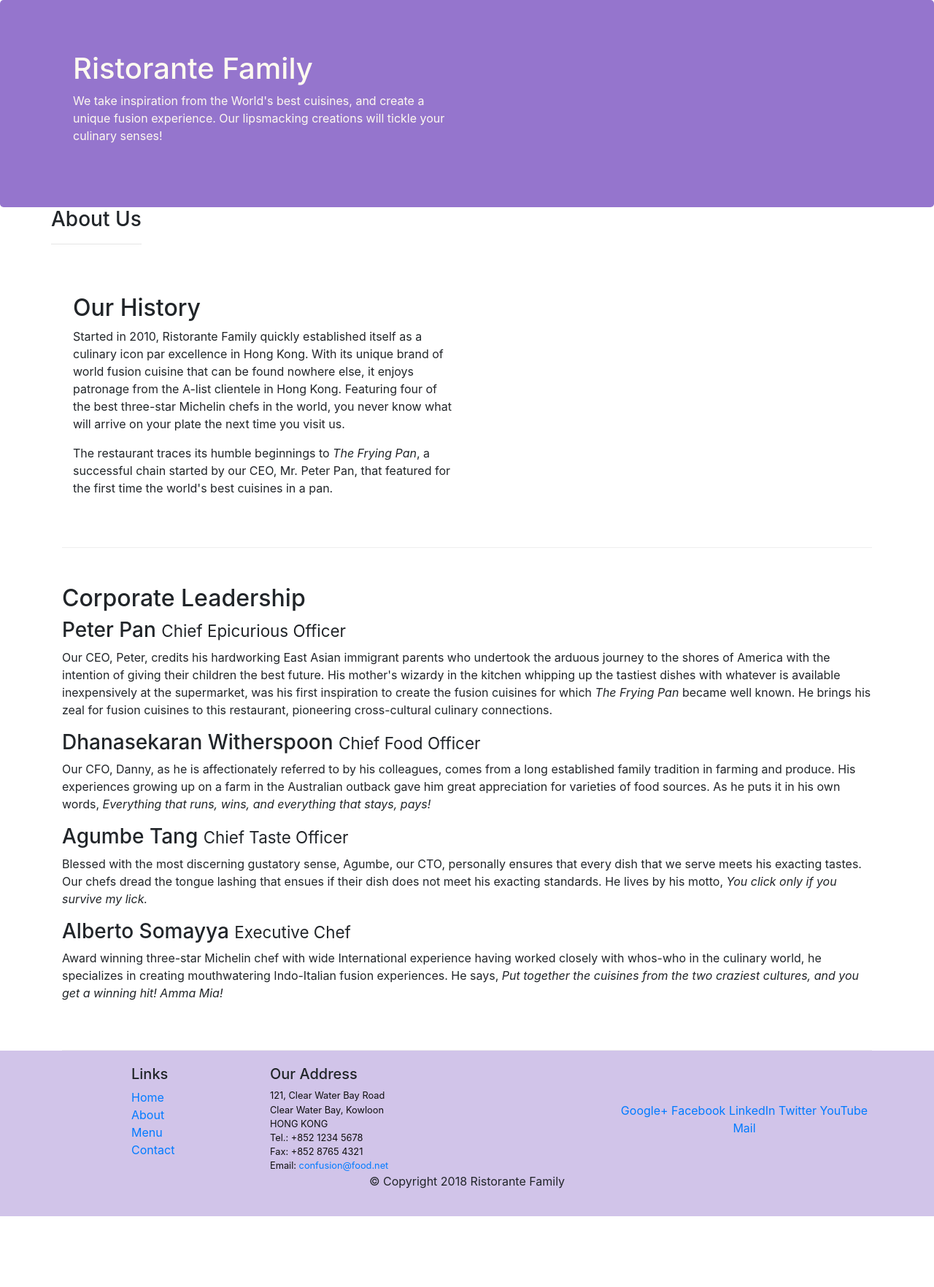
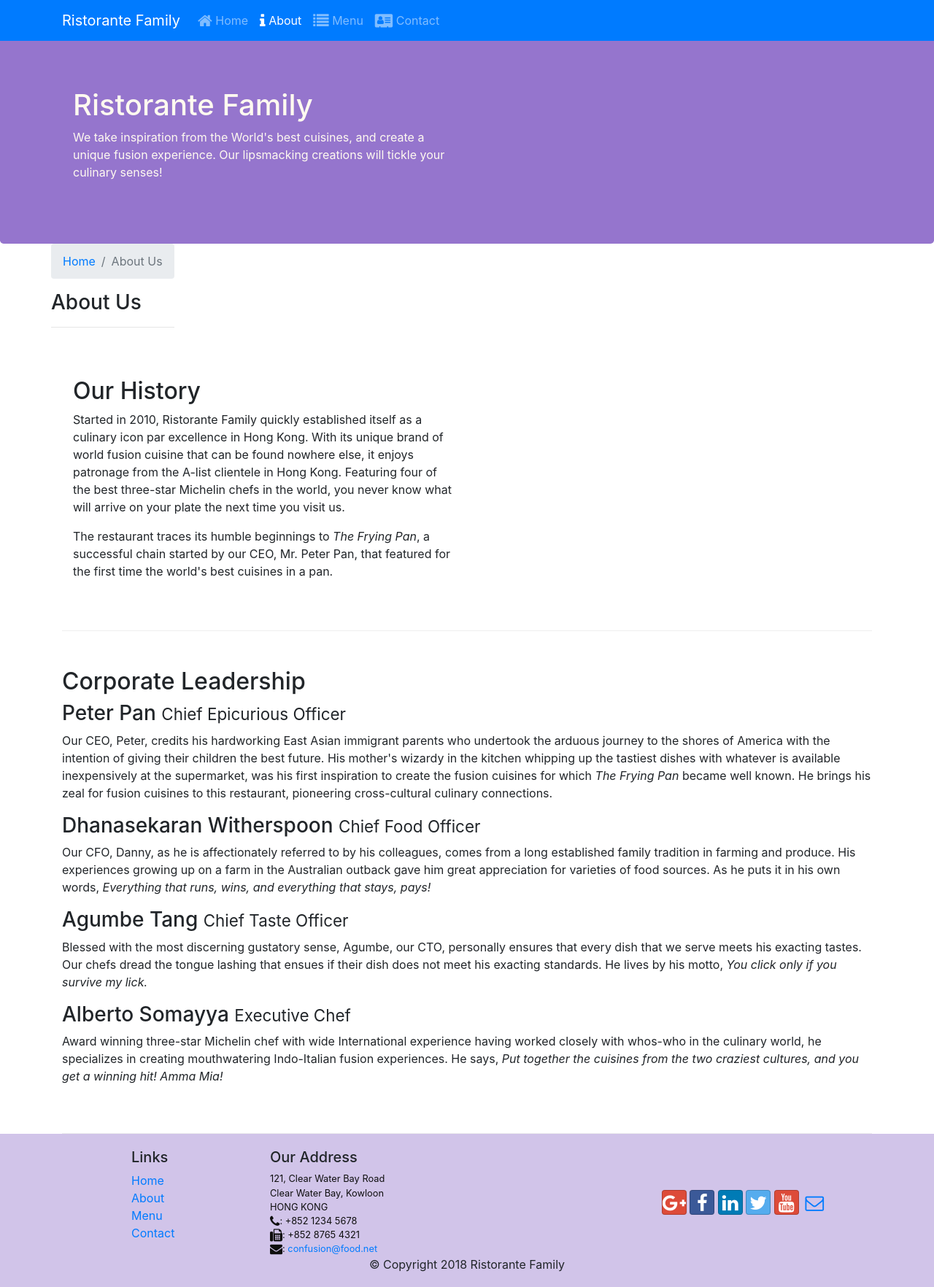
Before and after one commit to MarcoAneloa/bootstrap4-restaurante, a website: page aboutus.html in a window 1280 px wide. Shown: the whole page at 73% size. Before the commit the page ends 1667 px from the top, so only its background shows below. Drawn offline with nearby package versions, Linux system fonts and the light colour scheme.

Commit message:
Icon Fonts

```diff
--- a/aboutus.html
+++ b/aboutus.html
@@ -11,6 +11,8 @@
 
     <!-- Bootstrap CSS -->
     <link rel="stylesheet" href="node_modules/bootstrap/dist/css/bootstrap.min.css">
+    <link rel="stylesheet" href="node_modules/font-awesome/css/font-awesome.min.css">
+    <link rel="stylesheet" href="node_modules/bootstrap-social/bootstrap-social.css">
     <link href="css/styles.css" rel="stylesheet">
     <style>
        /* div{
@@ -23,6 +25,23 @@
 <body>
 
     <header class="jumbotron">
+        <nav class="navbar navbar-dark navbar-expand-sm bg-primary fixed-top">
+            <div class="container">
+                <button class="navbar-toggler" type="button" data-toggle="collapse" data-target="#Navbar">
+                    <span class="navbar-toggler-icon"></span>
+                </button>
+                <a class="navbar-brand" href="./index.html">Ristorante Family</a>
+                <div class="collapse navbar-collapse" id="Navbar">
+                    <ul class="navbar-nav mr-auto">
+                        <li class="nav-item"><a class="nav-link" href="./index.html"><span class="fa fa-home fa-lg"></span> Home</a></li>
+                        <li class="nav-item active"><a class="nav-link" href="#"><span class="fa fa-info fa-lg"></span> About</a></li>
+                        <li class="nav-item"><a class="nav-link" href="#"><span class="fa fa-list fa-lg"></span> Menu</a></li>
+                        <li class="nav-item"><a class="nav-link" href="#"><span class="fa fa-address-card fa-lg"></span> Contact</a></li>
+                    </ul>
+                </div>
+            </div>
+        </nav>
+
         <div class="container">
             <div class="row row-header">
                 <div class="col-12 col-sm-6">
@@ -38,6 +57,10 @@
     <div class="container">
         <div class="row">
             <div>
+                <ol class="col-12 breadcrumb">
+                        <li class="breadcrumb-item"><a href="./index.html">Home</a></li>
+                        <li class="breadcrumb-item active">About Us</li>
+                </ol>
                <h3>About Us</h3>
                <hr>
             </div>
@@ -76,7 +99,7 @@
                 <div class="col-4 offset-1 col-sm-2">
                     <h5>Links</h5>
                     <ul class="list-unstyled">
-                        <li><a href="#">Home</a></li>
+                        <li><a href="./index.html">Home</a></li>
                         <li><a href="#">About</a></li>
                         <li><a href="#">Menu</a></li>
                         <li><a href="#">Contact</a></li>
@@ -88,19 +111,20 @@
 		              121, Clear Water Bay Road<br>
 		              Clear Water Bay, Kowloon<br>
 		              HONG KONG<br>
-		              Tel.: +852 1234 5678<br>
-		              Fax: +852 8765 4321<br>
-		              Email: <a href="mailto:confusion@food.net">confusion@food.net</a>
+		              <i class="fa fa-phone fa-lg"></i>: +852 1234 5678<br>
+                      <i class="fa fa-fax fa-lg"></i>: +852 8765 4321<br>
+                      <i class="fa fa-envelope fa-lg"></i>:
+                      <a href="mailto:confusion@food.net">confusion@food.net</a>
 		           </address>
                 </div>
                 <div class="col-12 col-sm-4 align-self-center">
                     <div class="text-center">
-                        <a href="http://google.com/+">Google+</a>
-                        <a href="http://www.facebook.com/profile.php?id=">Facebook</a>
-                        <a href="http://www.linkedin.com/in/">LinkedIn</a>
-                        <a href="http://twitter.com/">Twitter</a>
-                        <a href="http://youtube.com/">YouTube</a>
-                        <a href="mailto:">Mail</a>
+                        <a class="btn btn-social-icon btn-google" href="http://google.com/+"><i class="fa fa-google-plus"></i></a>
+                        <a class="btn btn-social-icon btn-facebook" href="http://www.facebook.com/profile.php?id="><i class="fa fa-facebook"></i></a>
+                        <a class="btn btn-social-icon btn-linkedin" href="http://www.linkedin.com/in/"><i class="fa fa-linkedin"></i></a>
+                        <a class="btn btn-social-icon btn-twitter" href="http://twitter.com/"><i class="fa fa-twitter"></i></a>
+                        <a class="btn btn-social-icon btn-google" href="http://youtube.com/"><i class="fa fa-youtube"></i></a>
+                        <a class="btn btn-social-icon" href="mailto:"><i class="fa fa-envelope-o"></i></a>
                     </div>
                 </div>
            </div>
@@ -112,6 +136,10 @@
         </div>
     </footer>
 
+     <!-- jQuery first, then Popper.js, then Bootstrap JS. -->
+     <script src="node_modules/jquery/dist/jquery.slim.min.js"></script>
+     <script src="node_modules/popper.js/dist/umd/popper.min.js"></script>
+     <script src="node_modules/bootstrap/dist/js/bootstrap.min.js"></script>
 </body>
 
 </html>
--- a/css/styles.css
+++ b/css/styles.css
@@ -28,3 +28,12 @@ address{
     margin:0px;
     color:#0f0f0f;
 }
+
+body{
+    padding:50px 0px 0px 0px;
+    z-index:0;
+}
+
+.navbar-dark {
+     background-color: #512DA8;
+}
--- a/package.json
+++ b/package.json
@@ -15,6 +15,8 @@
   },
   "dependencies": {
     "bootstrap": "^4.0.0",
+    "bootstrap-social": "^5.1.1",
+    "font-awesome": "^4.7.0",
     "jquery": "^3.3.1",
     "popper.js": "^1.12.9"
   }
```
Also changed, not shown: index.html (+30 -10 lines), 1 other file.
